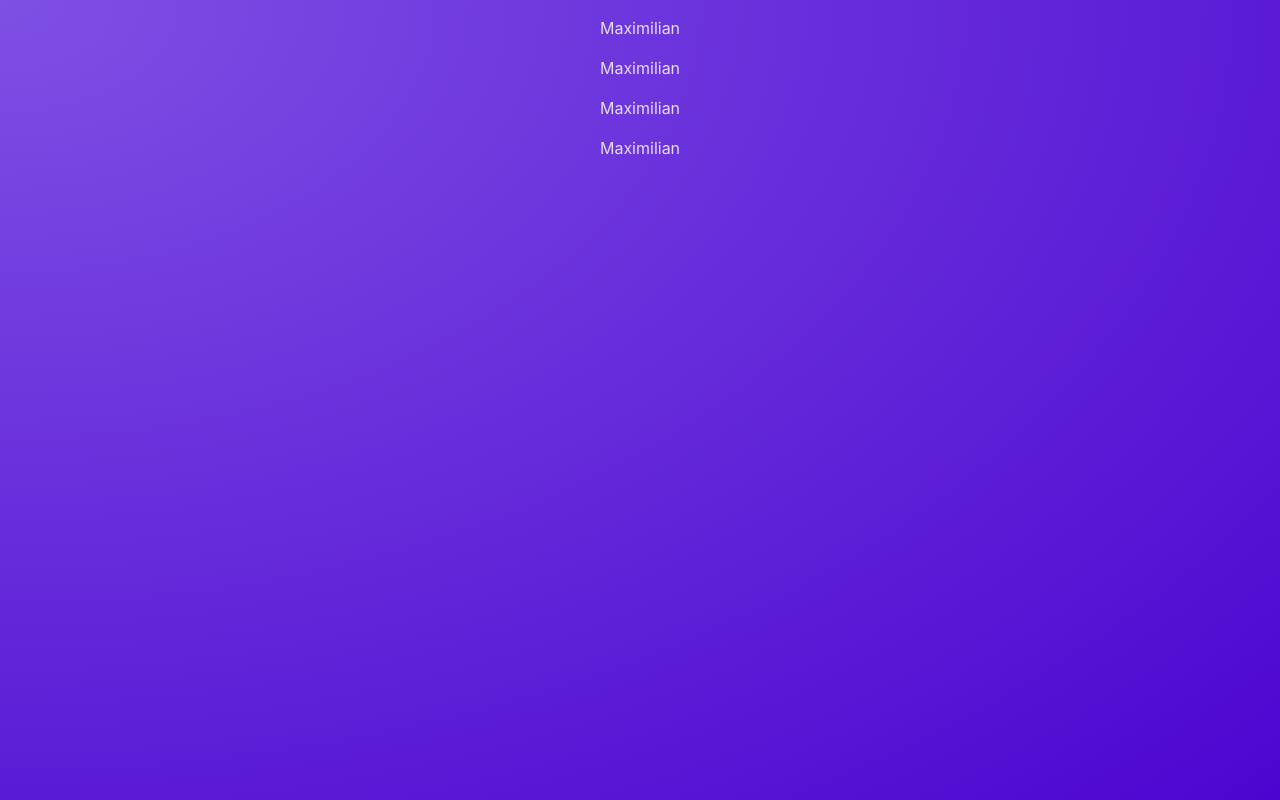
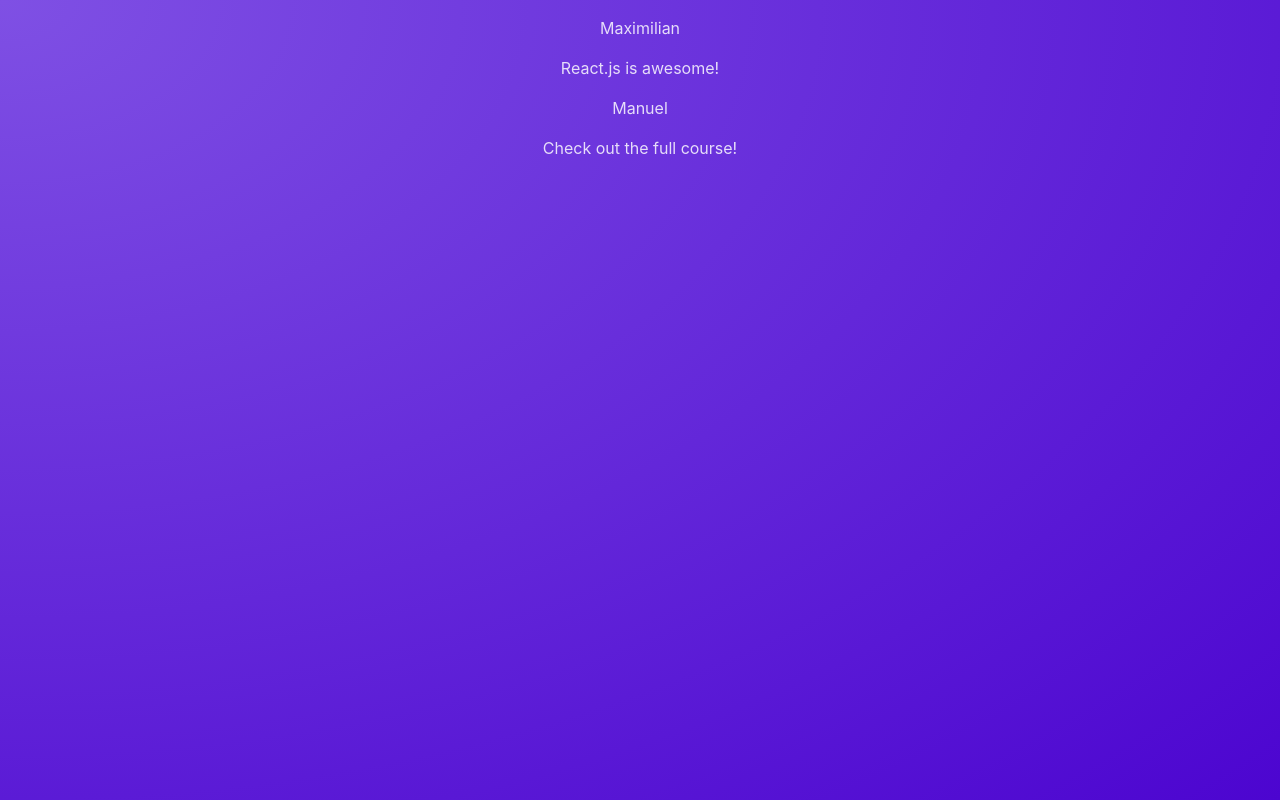
Before and after one commit to yerrapragada011/starting-project, a React (Vite) app: page / in a window 1280 px wide. Built offline with nearby package versions, Linux system fonts and the light colour scheme.

Commit message:
Passing Data to Components with Props

```diff
--- a/src/App.jsx
+++ b/src/App.jsx
@@ -3,10 +3,8 @@
 function App() {
   return (
     <main>
-      <Post />
-      <Post />
-      <Post />
-      <Post />
+      <Post author='Maximilian' body='React.js is awesome!' />
+      <Post author='Manuel' body='Check out the full course!' />
     </main>
   );
 }
--- a/src/components/Post.jsx
+++ b/src/components/Post.jsx
@@ -1,11 +1,8 @@
-const names = ['Maximilian', 'Manuel'];
-
-function Post() {
-  const chosenName = Math.random() > 0.5 ? names[0] : names[1];
-
+function Post(props) {
   return (
     <div>
-      <p>{chosenName}</p>
+      <p>{props.author}</p>
+      <p>{props.body}</p>
     </div>
   );
 }
```
